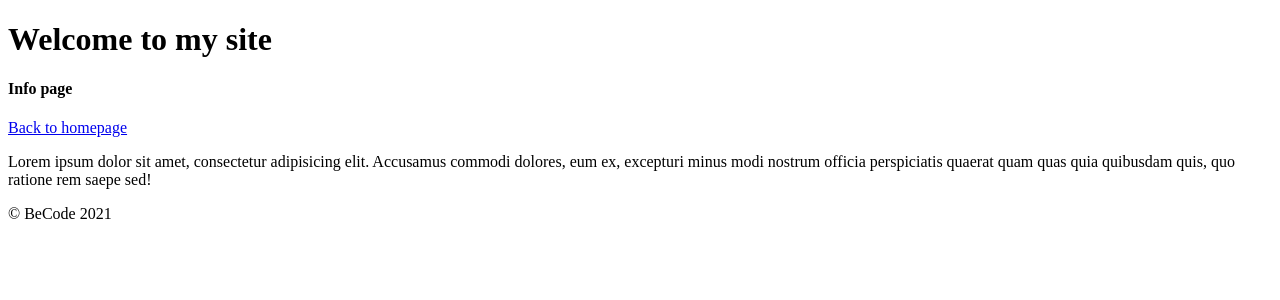
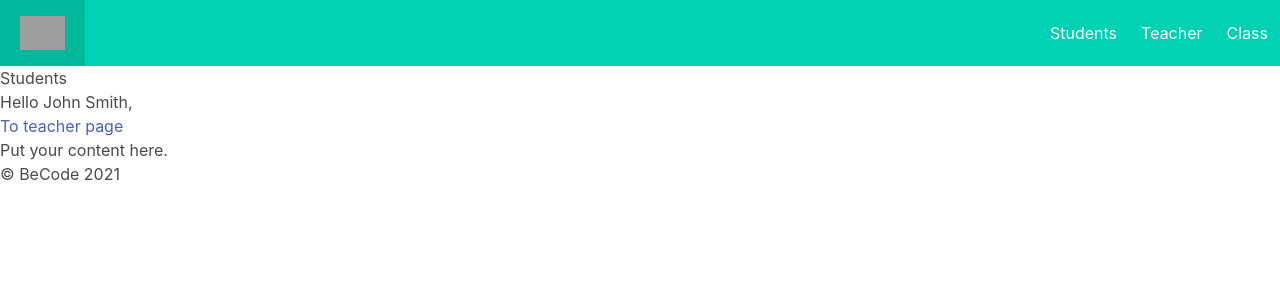
Before and after one commit to Laurent-Bosteels/crud, a PHP site: page /index.php?page=info in a window 1280 px wide. Shown: the top 300 px of the page. Run offline with PHP 8.4, Linux system fonts and the light colour scheme; grey boxes are pictures that could not be loaded.

Commit message:
created pages + controllers

```diff
--- /dev/null
+++ b/Controller/ClassController.php
@@ -0,0 +1,15 @@
+<?php
+declare(strict_types = 1);
+
+class ClassController
+{
+    //render function with both $_GET and $_POST vars available if it would be needed.
+    public function render(array $GET, array $POST)
+    {
+        //you should not echo anything inside your controller - only assign vars here
+        // then the view will actually display them.
+
+        //load the view
+        require 'View/class.php';
+    }
+}
--- a/Controller/InfoController.php
+++ b/Controller/StudentsController.php
@@ -1,15 +1,18 @@
 <?php
 declare(strict_types = 1);
 
-class InfoController
+class StudentsController
 {
     //render function with both $_GET and $_POST vars available if it would be needed.
     public function render(array $GET, array $POST)
     {
+        //this is just example code, you can remove the line below
+        $user = new User('John Smith');
+
         //you should not echo anything inside your controller - only assign vars here
         // then the view will actually display them.
 
         //load the view
-        require 'View/info.php';
+        require 'View/students.php';
     }
 }
--- a/Controller/HomepageController.php
+++ b/Controller/TeacherController.php
@@ -1,18 +1,15 @@
 <?php
 declare(strict_types = 1);
 
-class HomepageController
+class TeacherController
 {
     //render function with both $_GET and $_POST vars available if it would be needed.
     public function render(array $GET, array $POST)
     {
-        //this is just example code, you can remove the line below
-        $user = new User('John Smith');
-
         //you should not echo anything inside your controller - only assign vars here
         // then the view will actually display them.
 
         //load the view
-        require 'View/homepage.php';
+        require 'View/teacher.php';
     }
 }
--- a/View/includes/header.php
+++ b/View/includes/header.php
@@ -5,9 +5,32 @@
     <meta name="viewport"
           content="width=device-width, user-scalable=no, initial-scale=1.0, maximum-scale=1.0, minimum-scale=1.0">
     <meta http-equiv="X-UA-Compatible" content="ie=edge">
-    <title>Becode - Boiler plate MVC</title>
+    <link rel="stylesheet" href="https://cdn.jsdelivr.net/npm/bulma@0.9.2/css/bulma.min.css">
+    <title>Crud</title>
 </head>
 <body>
     <header>
-        <h1>Welcome to my site</h1>
+    <nav class="navbar is-primary">
+    <!-- logo / brand -->
+    <div class="navbar-brand">
+      <a class="navbar-item">
+        <img src="..." style="max-height: 50px"
+          class="py-2 px-2">
+      </a>
+      <a class="navbar-burger" id="burger">
+        <span></span>
+        <span></span>
+        <span></span>
+      </a>
+    </div>
+
+    <div class="navbar-menu" id="nav-links">
+      <!-- right links -->
+      <div class="navbar-end">
+        <a class="navbar-item" href="index.php?page=students">Students</a>
+        <a class="navbar-item" href="index.php?page=teacher">Teacher</a>
+        <a class="navbar-item" href="index.php?page=class">Class</a>
+      </div>
+    </div>
+  </nav>
     </header>
--- a/View/homepage.php
+++ b/View/students.php
@@ -2,9 +2,10 @@
 <!-- this is the view, try to put only simple if's and loops here.
 Anything complex should be calculated in the model -->
 <section>
+    <h1>Students</h1>
     <h4>Hello <?php echo $user->getName()?>,</h4>
 
-    <p><a href="index.php?page=info">To info page</a></p>
+    <p><a href="index.php?page=teacher">To teacher page</a></p>
 
     <p>Put your content here.</p>
 </section>
--- a/View/info.php
+++ b/View/teacher.php
@@ -1,6 +1,6 @@
 <?php require 'includes/header.php'?>
     <section>
-        <h4>Info page</h4>
+        <h4>Teacher page</h4>
 
         <p><a href="index.php">Back to homepage</a></p>
 
--- a/index.php
+++ b/index.php
@@ -4,16 +4,21 @@ declare(strict_types=1);
 //include all your model files here
 require 'Model/User.php';
 //include all your controllers here
-require 'Controller/HomepageController.php';
-require 'Controller/InfoController.php';
+require 'Controller/StudentsController.php';
+require 'Controller/TeacherController.php';
+require 'Controller/ClassController.php';
 
 //you could write a simple IF here based on some $_GET or $_POST vars, to choose your controller
 //this file should never be more than 20 lines of code!
 
-$controller = new HomepageController();
-if(isset($_GET['page']) && $_GET['page'] === 'info') {
-    $controller = new InfoController();
+$controller = new StudentsController();
+
+if(isset($_GET['page']) && $_GET['page'] === 'teacher') {
+    $controller = new TeacherController();
 }
 
+if(isset($_GET['page']) && $_GET['page'] === 'class') {
+    $controller = new ClassController();
+}
 
 $controller->render($_GET, $_POST);
```
Also changed, not shown: View/class.php (added, +9 -0 lines).
